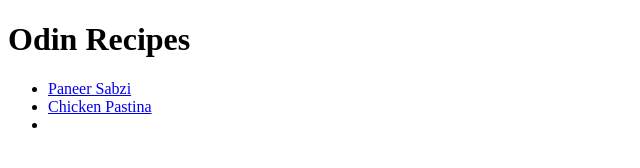
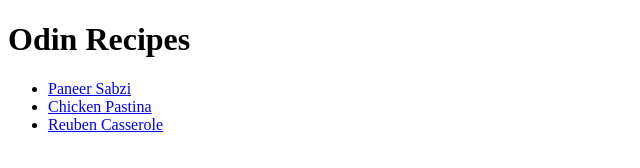
Before and after one commit to Lucifer179/odin-recipes, a plain HTML site: page index.html in a window 1280 px wide. Shown: the whole page, without its empty margins (0-640 px from the left). Drawn offline with Linux system fonts and the light colour scheme.

Commit message:
Modify index.html to have link to casserole.html

```diff
--- a/index.html
+++ b/index.html
@@ -11,7 +11,7 @@
         <ul>
             <li><a href="recipes/paneer.html">Paneer Sabzi</a></li>
             <li><a href="recipes/chicken-pastina.html">Chicken Pastina</a></li>
-            <li></li>
+            <li><a href="recipes/casserole.html">Reuben Casserole</a></li>
         </ul>
 
     </body>
```
